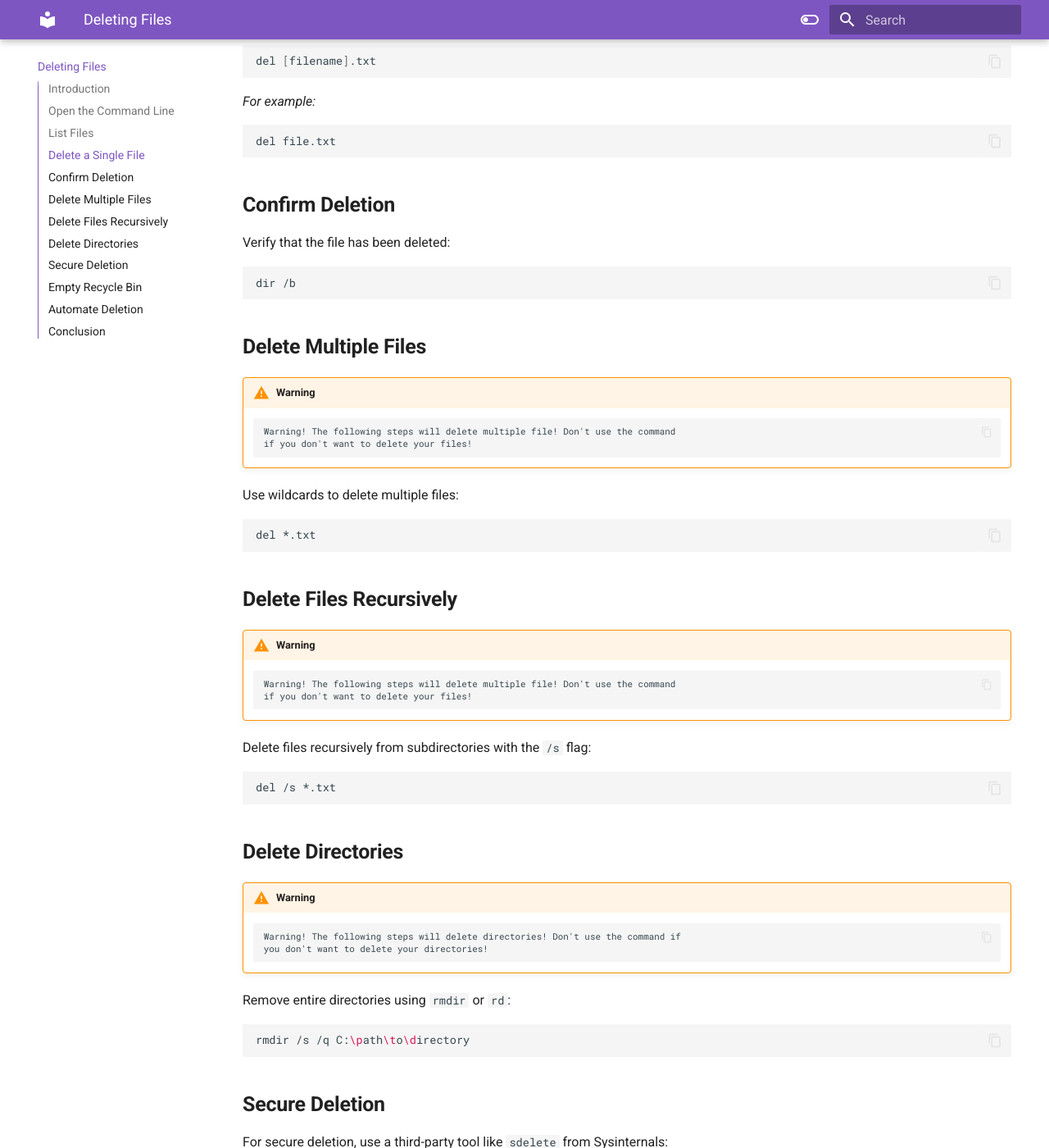
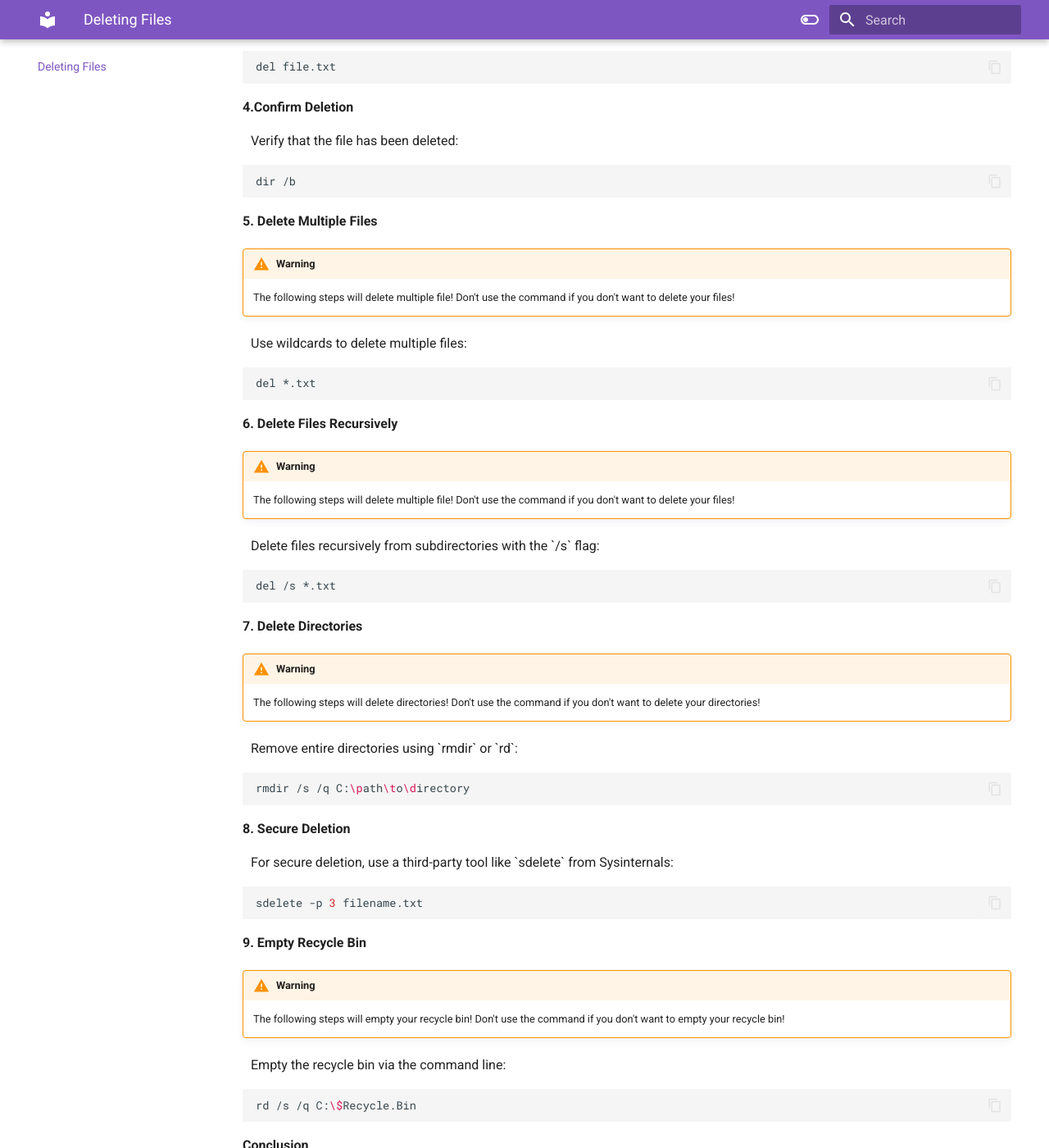
Before and after one commit to RichardLi6/UsingCommandLine, an MkDocs documentation site: the page built from docs/DeletingFiles.md, in a window 1280 px wide and 1400 px high, scrolled down 1007 px. Shown: the whole window at 82% size. Built offline with MkDocs 1.6.1 and Material for MkDocs 9.7.7, drawn with Linux system fonts in a browser that asks for light colours; some of the changed text lies outside the part shown.

Commit message:
Update to files with numbering

````diff
--- a/docs/DeletingFiles.md
+++ b/docs/DeletingFiles.md
@@ -3,9 +3,13 @@
 
 !!! info
     These instructions are intended for windows users.
+
     These commands do may not work on external cloud drives (i.e., Google Drive, oneDrive, etc.).
 
-## Introduction
+    User is expected to have a file to delete for this section.
+
+<b>Introduction</b>
+
 Welcome to the definitive guide on deleting files using the Windows Command Prompt.
 This section is designed to provide you with the necessary command-line skills to
 remove files and directories efficiently. While file deletion is a fundamental
@@ -13,25 +17,24 @@ operation, it's essential to approach it with caution. This guide will not only
 show you how to execute deletions but also how to ensure that you're deleting only
 what you intend to remove, preventing accidental loss of valuable data.
 
-## <b>Open the Command Line</b>
+<b> 1. Open the Command Line </b>
+
 Open the Command Prompt by pressing `Windows Key + R`, typing `cmd`, and pressing
 Enter.
 
-## <b>List Files</b>
+<b> 2. List Files </b>
+
 List the files in a directory before deletion:
-
 ```bash
 dir /b
 ```
 
-## <b>Delete a Single File</b>
+<p> <b> 3. Delete a Single File</b> </p>
 !!! warning
-    ```
     The following steps deletes your file! Don't use the command if you
     don't want to delete the file!
-    ```
-Delete a single file using the `del` command:
 
+<ol> Delete a single file using the `del` command: </ol>
 ```bash
 del [filename].txt
 ```
@@ -41,72 +44,64 @@ del [filename].txt
 del file.txt
 ```
 
-## <b>Confirm Deletion</b>
-Verify that the file has been deleted:
+<b> 4.Confirm Deletion</b>
+<ol> Verify that the file has been deleted:</ol>
 
 ```bash
 dir /b
 ```
 
-## <b>Delete Multiple Files</b>
+<b> 5. Delete Multiple Files</b>
 !!! warning
-    ```
-    Warning! The following steps will delete multiple file! Don't use the command
+    The following steps will delete multiple file! Don't use the command
     if you don't want to delete your files!
-    ```
-Use wildcards to delete multiple files:
+
+<ol> Use wildcards to delete multiple files:</ol>
 
 ```bash
 del *.txt
 ```
 
-## <b>Delete Files Recursively</b>
+<b> 6. Delete Files Recursively</b>
 !!! warning
-    ```
-    Warning! The following steps will delete multiple file! Don't use the command
+    The following steps will delete multiple file! Don't use the command
     if you don't want to delete your files!
-    ```
-Delete files recursively from subdirectories with the `/s` flag:
+<ol> Delete files recursively from subdirectories with the `/s` flag:</ol>
 
 ```bash
 del /s *.txt
 ```
 
-## <b>Delete Directories</b>
+<b> 7. Delete Directories</b>
 !!! warning
-    ```
-    Warning! The following steps will delete directories! Don't use the command if
+    The following steps will delete directories! Don't use the command if
     you don't want to delete your directories!
-    ```
-Remove entire directories using `rmdir` or `rd`:
+<ol> Remove entire directories using `rmdir` or `rd`: </ol>
 
 ```bash
 rmdir /s /q C:\path\to\directory
 ```
 
-## <b>Secure Deletion</b>
-For secure deletion, use a third-party tool like `sdelete` from Sysinternals:
+<b> 8. Secure Deletion</b>
+<ol> For secure deletion, use a third-party tool like `sdelete` from Sysinternals: </ol>
 
 ```bash
 sdelete -p 3 filename.txt
 ```
 
-## <b>Empty Recycle Bin</b>
+<b> 9. Empty Recycle Bin</b>
 !!! warning
-    ```
-    Warning! The following steps will empty your recycle bin! Don't use the command
+    The following steps will empty your recycle bin! Don't use the command
     if you don't want to empty your recycle bin!
-    ```
-Empty the recycle bin via the command line:
+<ol> Empty the recycle bin via the command line: </ol>
 
 ```bash
 rd /s /q C:\$Recycle.Bin
 ```
 
-## <b>Automate Deletion</b>
-Automate the deletion process with a batch script or scheduled task.
 
-## Conclusion
+<b>Conclusion</b>
+
 You have now mastered the various methods of deleting files and directories using
 the Command Prompt. While the power to remove data with such efficiency is
 invaluable, always remember the importance of double-checking your commands to
````
Also changed, not shown: docs/D-organizeFile.md (+42 -23 lines), docs/De-SearchMove.md (+33 -14 lines).
